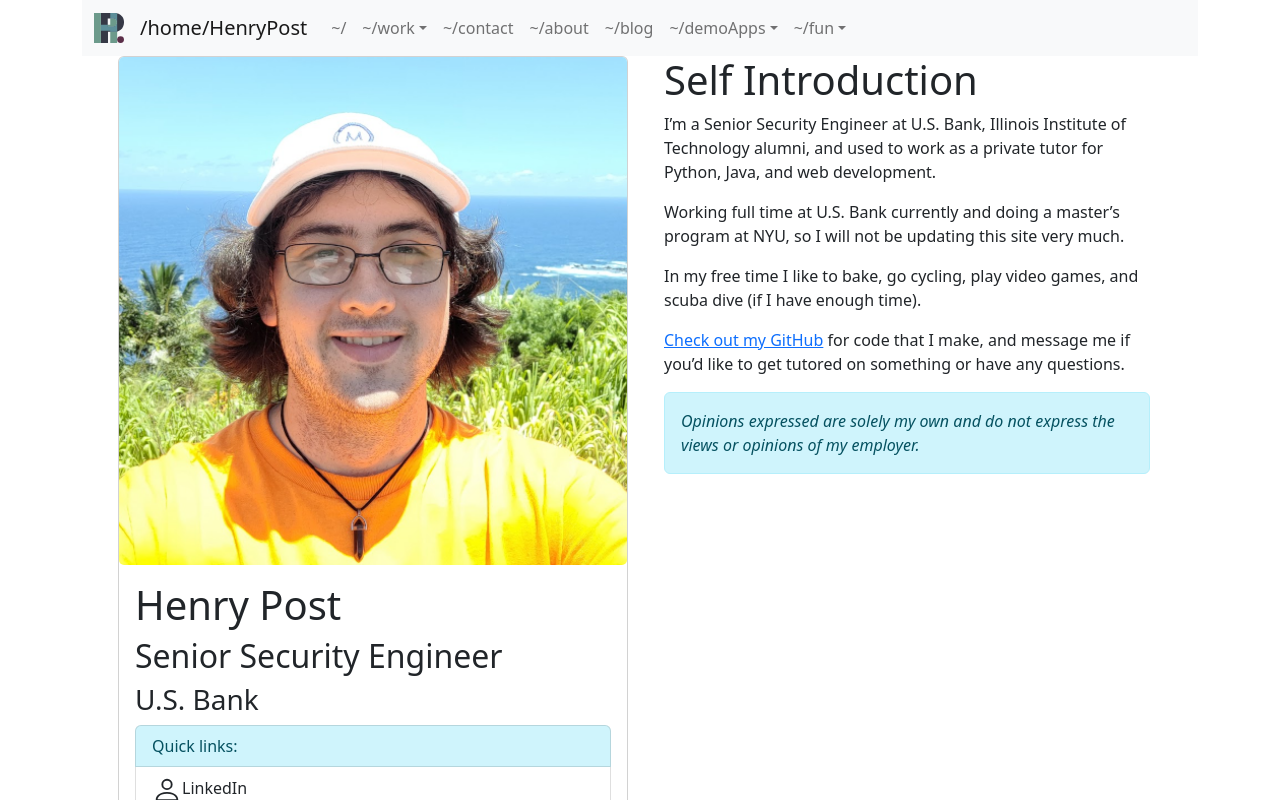
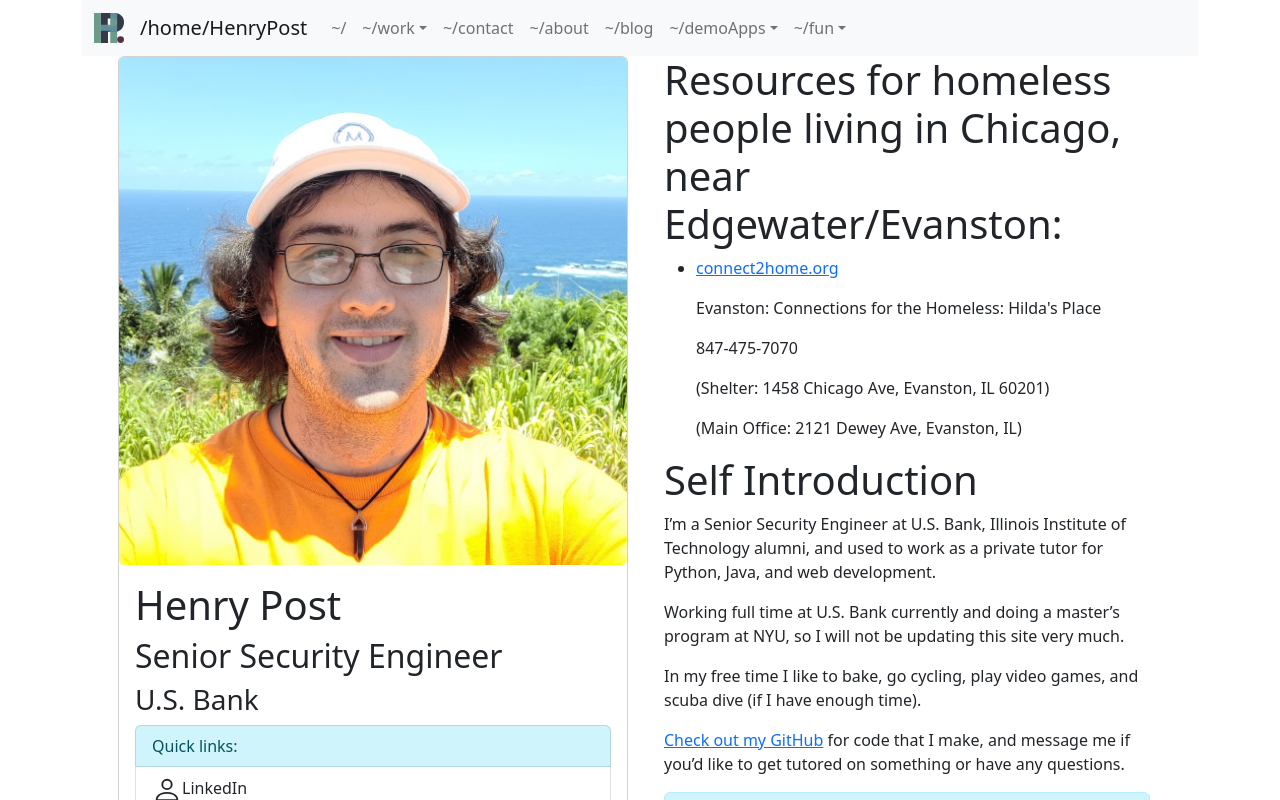
Before and after one commit to meltingscales/henrypost.net, a React (Create React App) app: page / in a window 1280 px wide. Shown: the top 800 px of the page. Built offline with nearby package versions, Linux system fonts and the light colour scheme.

Commit message:
add homeless resources

```diff
--- a/src/pages/PageHome.tsx
+++ b/src/pages/PageHome.tsx
@@ -37,6 +37,19 @@ const PageHome = () => {
                     <HenryProfileCard/>
                 </Col>
                 <Col>
+                    <Container>
+                        <h1>Resources for homeless people living in Chicago, near Edgewater/Evanston:</h1>
+
+                        <ul>
+                            <li>
+                                <a href='//connect2home.org'><p>connect2home.org</p></a>
+                                <p>Evanston: Connections for the Homeless: Hilda's Place</p>
+                                <p>847-475-7070</p>
+                                <p>(Shelter: 1458 Chicago Ave, Evanston, IL 60201)</p>
+                                <p>(Main Office: 2121 Dewey Ave, Evanston, IL)</p>
+                            </li>
+                        </ul>
+                    </Container>
                     <Container>
                         <h1>Self Introduction</h1>
                         <p>I’m a Senior Security Engineer at U.S. Bank, Illinois Institute of Technology alumni, and
```
